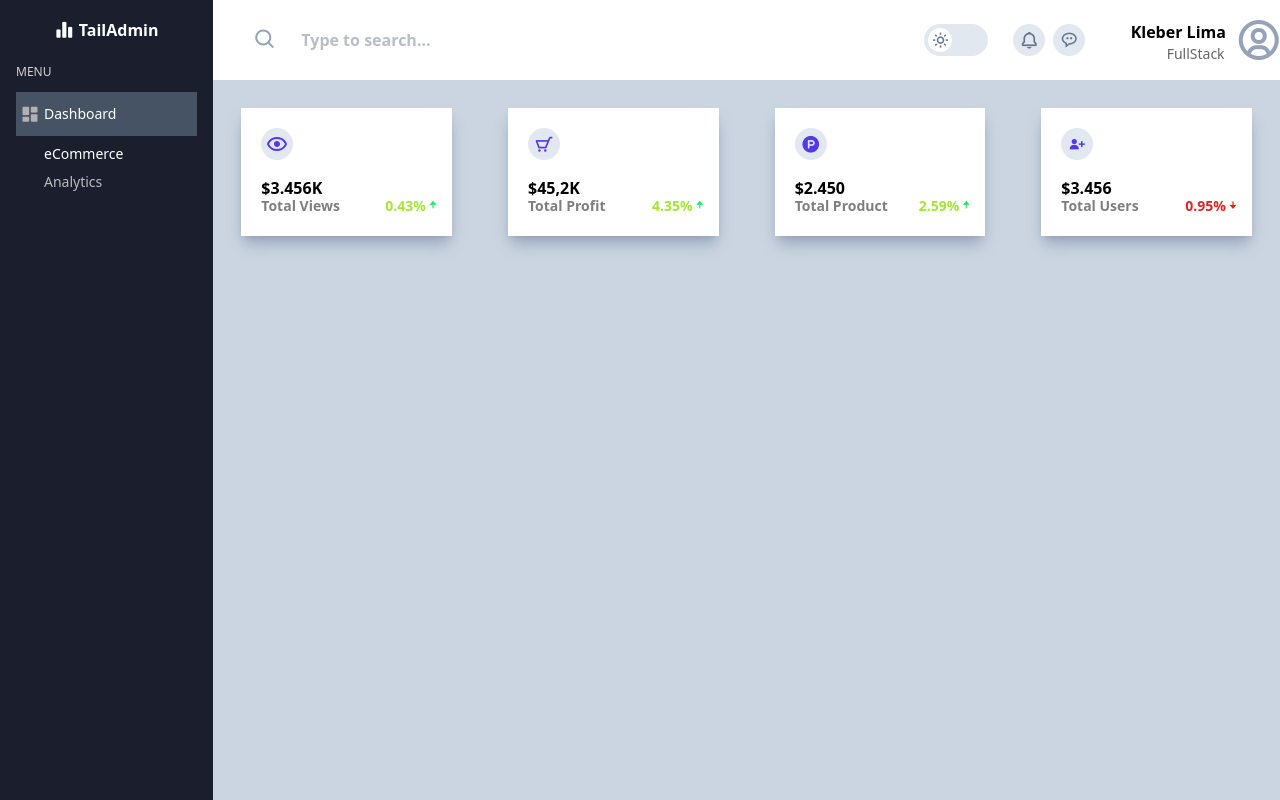
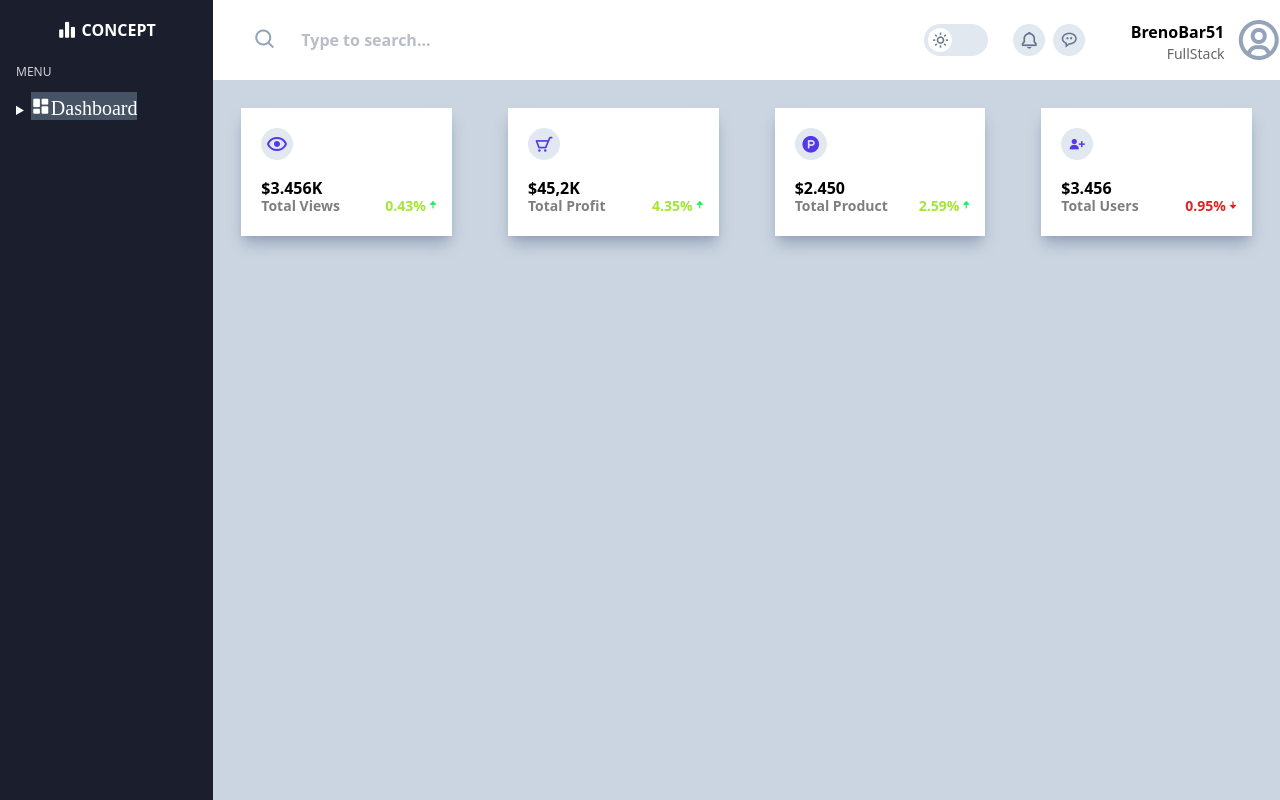
Before and after one commit to BrenoBar51/AdminsiteDashboard, a plain HTML site: page index.html in a window 1280 px wide. Drawn offline with nearby package versions, Linux system fonts and the light colour scheme.

Commit message:
mudanças e css

```diff
--- a/index.html
+++ b/index.html
@@ -4,21 +4,24 @@
   <meta charset="UTF-8">
   <meta name="viewport" content="width=device-width, initial-scale=1.0">
   <link href='https://unpkg.com/boxicons@2.1.4/css/boxicons.min.css' rel='stylesheet'>
-  <script src="https://cdn.tailwindcss.com" defer></script>
+  <script src="https://cdn.tailwindcss.com"></script>
+  <link rel="stylesheet" href="style.css">
 </head>
 <body>
     <main class="h-screen flex">
       <section class="w-2/12 bg-slate-950 opacity-90 h-full p-4 flex flex-col text-white gap-5">
         <h1 class="w-full text-center flex items-center justify-center font-bold">
-          <i class='bx bxs-bar-chart-alt-2 mr-1 text-xl'></i>TailAdmin</h1>
+          <i class='bx bxs-bar-chart-alt-2 mr-1 text-xl'></i>CONCEPT</h1>
         <div class="flex flex-col gap-3">
           <span class="text-xs uppercase opacity-80">Menu</span>
           <ul class="text-sm w-full">
-            <li class="py-2 px-1 bg-slate-700 flex items-center gap-1">
-              <i class='bx bxs-dashboard text-xl text-[#aaa8a8]'></i>
-               Dashboard</li>
-            <li class="py-2 px-1 ml-6">eCommerce</li>
-            <li class="opacity-70 px-1 ml-6">Analytics</li>
+            <details>
+                <summary><i class="bx bxs-dashboard text-xl bg-slate-700">Dashboard</i></summary>
+                    <button><li class="opacity-60 px-1">eCommerce</li></button>
+                    <button><li class="opacity-60 px-1">Finance</li></button>
+                    <button><li class="opacity-60 px-1">Sales</li></button>
+                    <button><li class="opacity-60 px-1">infulencer</li></button>
+            </details>
           </ul>
         </div>
       </section>
@@ -42,7 +45,7 @@
             </div>
           </div>
           <div class="relative left-96 w-24 h-12 flex flex-col">
-            <h1 class="absolute top-1 font-bold ">Kleber Lima</h1>
+            <h1 class="absolute top-1 font-bold ">BrenoBar51</h1>
             <p class="absolute -bottom-0 left-9 opacity-60  text-sm">FullStack</p>
           </div>
           <div class="relative left-96 w-16 h-16 flex items-center justify-center ">
@@ -88,22 +91,19 @@
           </div>
           <div class=" flex flex-col bg-white w-56 h-32 m-7 shadow-lg shadow-slate-400  ">
             <div class="bg-slate-200 w-8 h-8 rounded-full m-5 flex items-center justify-center">
-              <i class='bx bxs-user-plus text-lg' style='color:#5339ea'  ></i>
+              <i class='bx bxs-user-plus text-lg' style='color:#5339ea'></i>
             </div>
             <div class="flex flex-col leading-4 w-32">
               <span class="font-bold ml-5">$3.456</span>
               <p class="opacity-50 font-bold text-sm ml-5">Total Users</p>
             </div>
             <div class="flex relative  pb-4 items-end">
-              <span class="absolute right-2 pr-1 text-red-600 font-bold text-sm">0.95%<i class='bx bxs-down-arrow-alt text-sm' style='color:#ec1d20'  ></i></span>
+              <span class="absolute right-2 pr-1 text-red-600 font-bold text-sm">0.95%<i class='bx bxs-down-arrow-alt text-sm' style='color:#ec1d20'></i></span>
             </div>
           </div>
         </div>
-
-
       </section>
     </main>
-
     <script src="https://unpkg.com/boxicons@2.1.4/dist/boxicons.js"></script>
 </body>
 </html>
--- /dev/null
+++ b/styles.css
@@ -0,0 +1,3 @@
+button{
+    cursor: pointer;
+}
```
